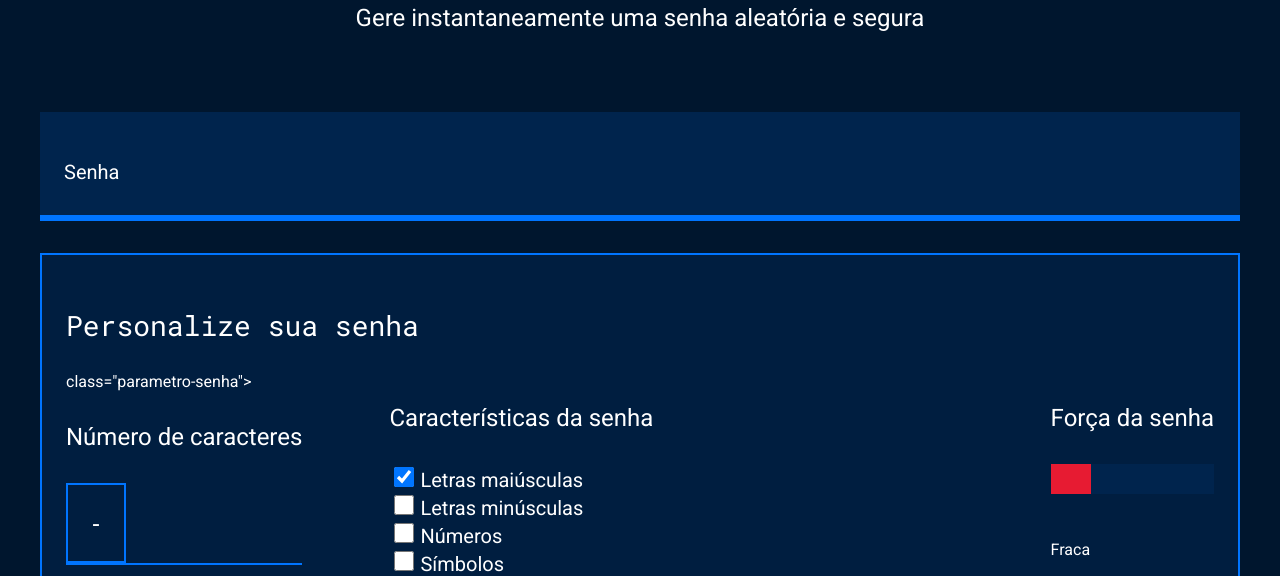
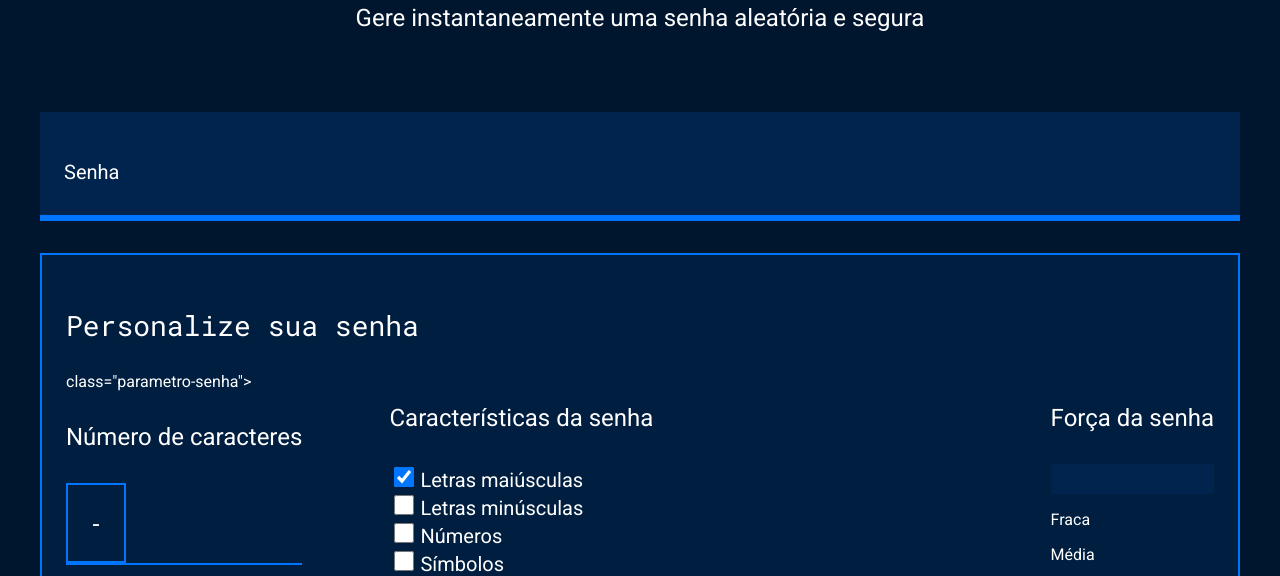
Before and after one commit to 28emily/jsgeradordesenha, a plain HTML site: page index.html in a window 1280 px wide. Shown: the part 214-790 px from the top of the page. Drawn offline with Linux system fonts and the light colour scheme.

Commit message:
Update index.html

```diff
--- a/index.html
+++ b/index.html
@@ -54,7 +54,7 @@
         <div class="parametro_senha">
             <h4 class="parametro-senha__titulo">Força da senha</h4>
             <div class="barra"></div>
-            <div class="fraca"></div>
+            <div class="forte"></div>
              <div class="parametro-senha-textos"></div>
             <p>Fraca</p>
             <p>Média</p>
```
